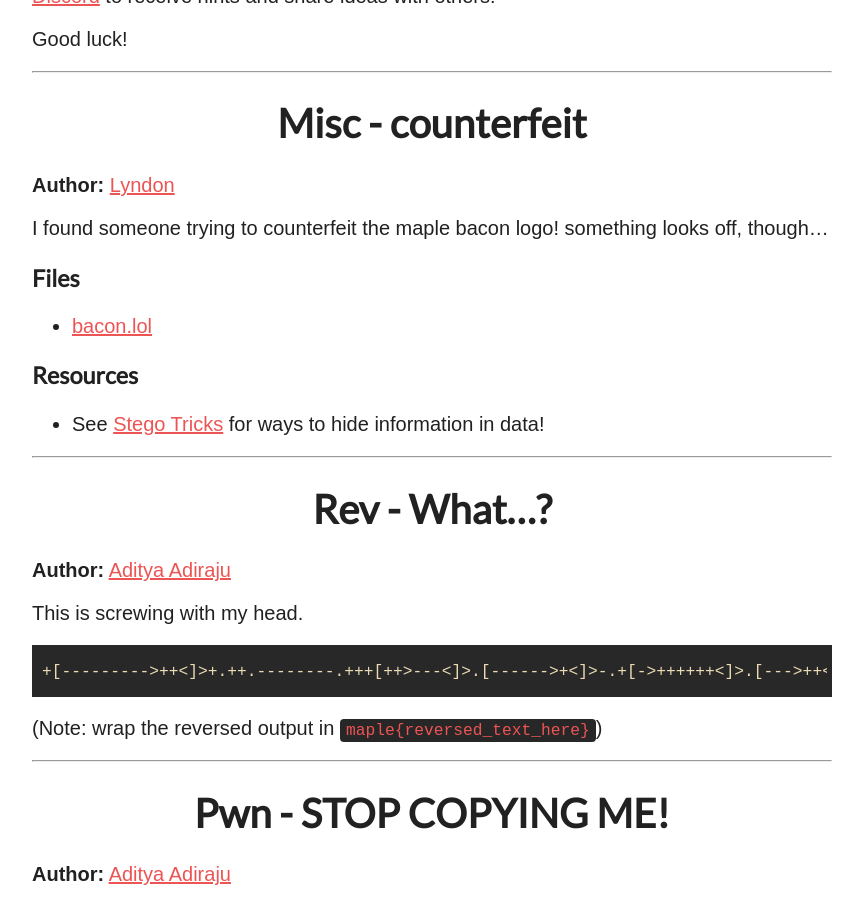
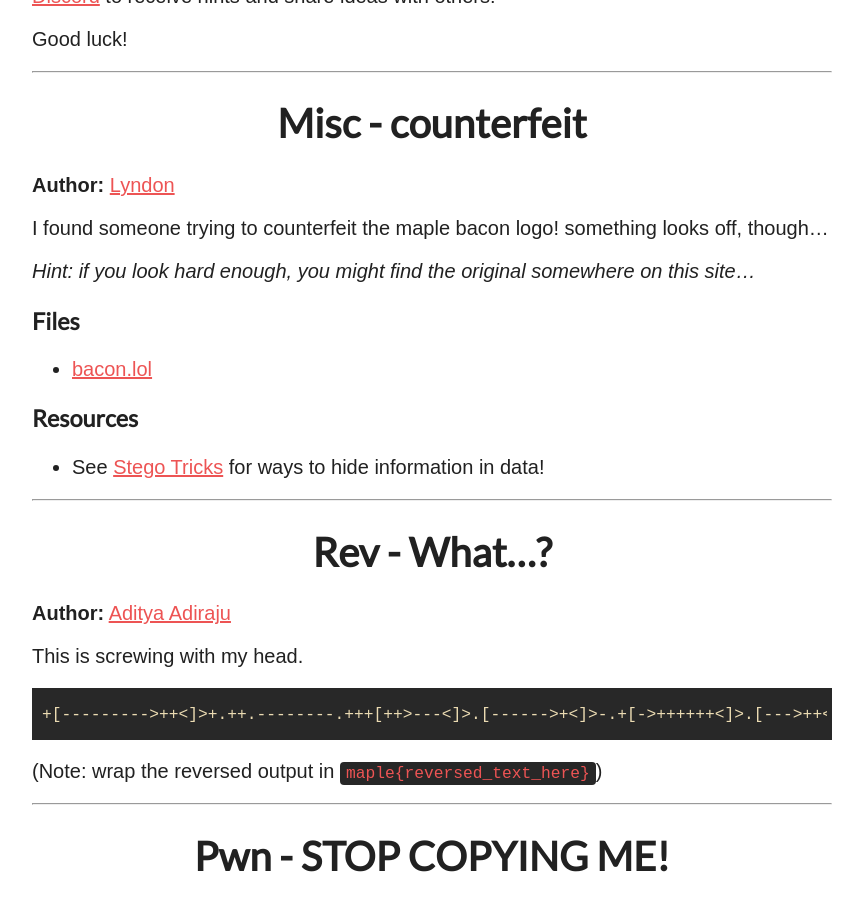
Before and after one commit to ubcctf/ubcctf.github.io, a Jekyll site: the page built from challenge.md, in a window 1280 px wide and 900 px high, scrolled down 646 px. Shown: the whole window, without its empty margins (208-1071 px from the left). Built offline with Jekyll 4.4.1, drawn with Linux system fonts in a browser that asks for light colours; nearby versions of some CDN libraries; some web fonts are replaced.

Commit message:
misc hint

```diff
--- a/challenge.md
+++ b/challenge.md
@@ -23,6 +23,8 @@ Good luck!
 **Author:** [Lyndon](/authors/lydxn/)
 
 I found someone trying to counterfeit the maple bacon logo! something looks off, though...
+
+*Hint: if you look hard enough, you might find the original somewhere on this site...*
 
 ### Files
 
```
